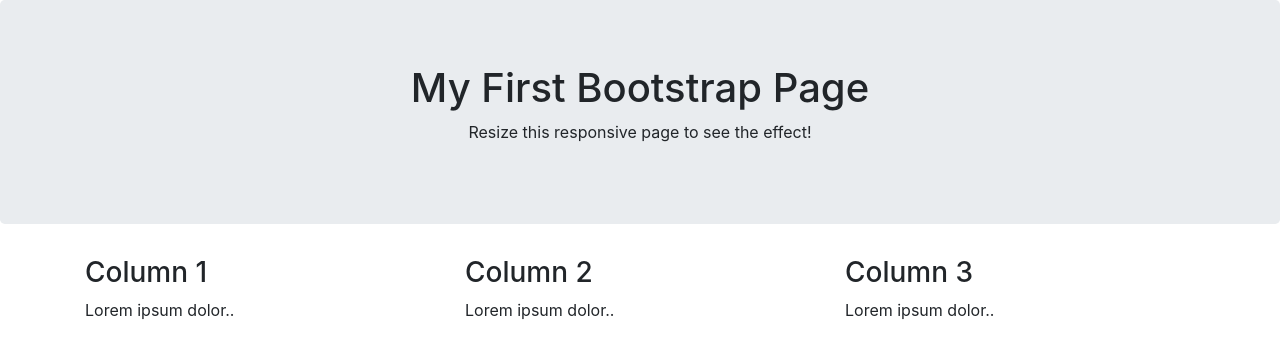
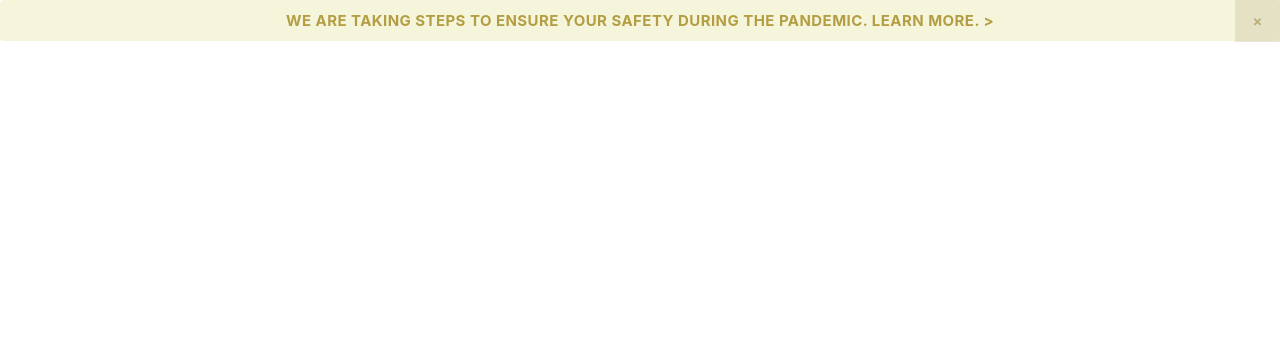
Before and after one commit to arkrish1993/zen-dental-studio, a website: page site/zen-dental-revamped.html in a window 1280 px wide. Drawn offline with Linux system fonts and the light colour scheme.

Commit message:
Covid-banner

```diff
--- a/site/zen-dental-revamped.css
+++ b/site/zen-dental-revamped.css
@@ -0,0 +1,40 @@
+.covid-ad {
+    background-color: #f5f5dc;
+    border: none;
+}
+
+.covid-link {
+    padding: 0.45em;
+    text-align: center;
+}
+
+a, a:hover {
+    color: #b49e43;
+    font-weight: bold;
+    font-style: normal;
+    font-size: 15px;
+    letter-spacing: .03em;
+    line-height: 1.8em;
+    text-transform: none;
+    text-decoration: none;
+}
+
+.close-btn, .close-btn:hover {
+    width: 45px;
+    position: fixed;
+    right: 0;
+    top: 0;
+    height: 1.75em;
+    background-color: #d4cdad !important;
+    border: none;
+}
+
+.x-icon {
+    color: #836e19;
+    background-color: #d4cdad;
+    text-shadow: none;
+    font-size: 11pt;
+    font-weight: bold;
+    position: relative;
+    bottom: 3px;
+}
--- a/site/zen-dental-revamped.html
+++ b/site/zen-dental-revamped.html
@@ -19,34 +19,20 @@
         <meta itemprop="url" content="https://www.zendentalsf.com"/>
         <meta itemprop="description" content="A trip to the dentist’s office should be a source of serenity, not anxiety. Equipped with latest technology, our expert staff provides exceptional dental care within a space designed for personal rejuvenation and renewal."/>
         <meta itemprop="thumbnailUrl" content="http://static1.squarespace.com/static/5c17af22b1059880765e0b8d/t/5c17b7f4758d463b971d3a46/1545058297525/Zen+Dental+Logo.png?format=1500w"/>
-
-
         <link rel="stylesheet" href="../lib/bootstrap/dist/css/bootstrap.min.css">
         <link rel="stylesheet" href="zen-dental-revamped.css">
-
         <script src="zen-dental-revamped.js"></script>
     </head>
     <body>
-    <div class="jumbotron text-center">
-	  <h1>My First Bootstrap Page</h1>
-	  <p>Resize this responsive page to see the effect!</p>
+      <div class="card covid-ad">
+         <a href="https://www.zendentalsf.com/covid19">
+            <div class="card-body covid-link">
+               WE ARE TAKING STEPS TO ENSURE YOUR SAFETY DURING THE PANDEMIC. LEARN MORE. >
             </div>
-
-	<div class="container">
-	  <div class="row">
-	    <div class="col-sm-4">
-	      <h3>Column 1</h3>
-	      <p>Lorem ipsum dolor..</p>
-	    </div>
-	    <div class="col-sm-4">
-	      <h3>Column 2</h3>
-	      <p>Lorem ipsum dolor..</p>
-	    </div>
-	    <div class="col-sm-4">
-	      <h3>Column 3</h3>
-	      <p>Lorem ipsum dolor..</p>
-	    </div>
-	  </div>
+         </a>
+         <button type="button" class="close close-btn" aria-label="Close" onclick="pling()">
+            <span class="x-icon" aria-hidden="true">&times;</span>
+         </button>
       </div>
     </body>
 </html>
--- a/site/zen-dental-revamped.js
+++ b/site/zen-dental-revamped.js
@@ -0,0 +1,3 @@
+function pling() {
+    document.querySelector('.covid-ad').hidden = true;
+}
```
Lines whose indentation alone changed are shown as unchanged.
